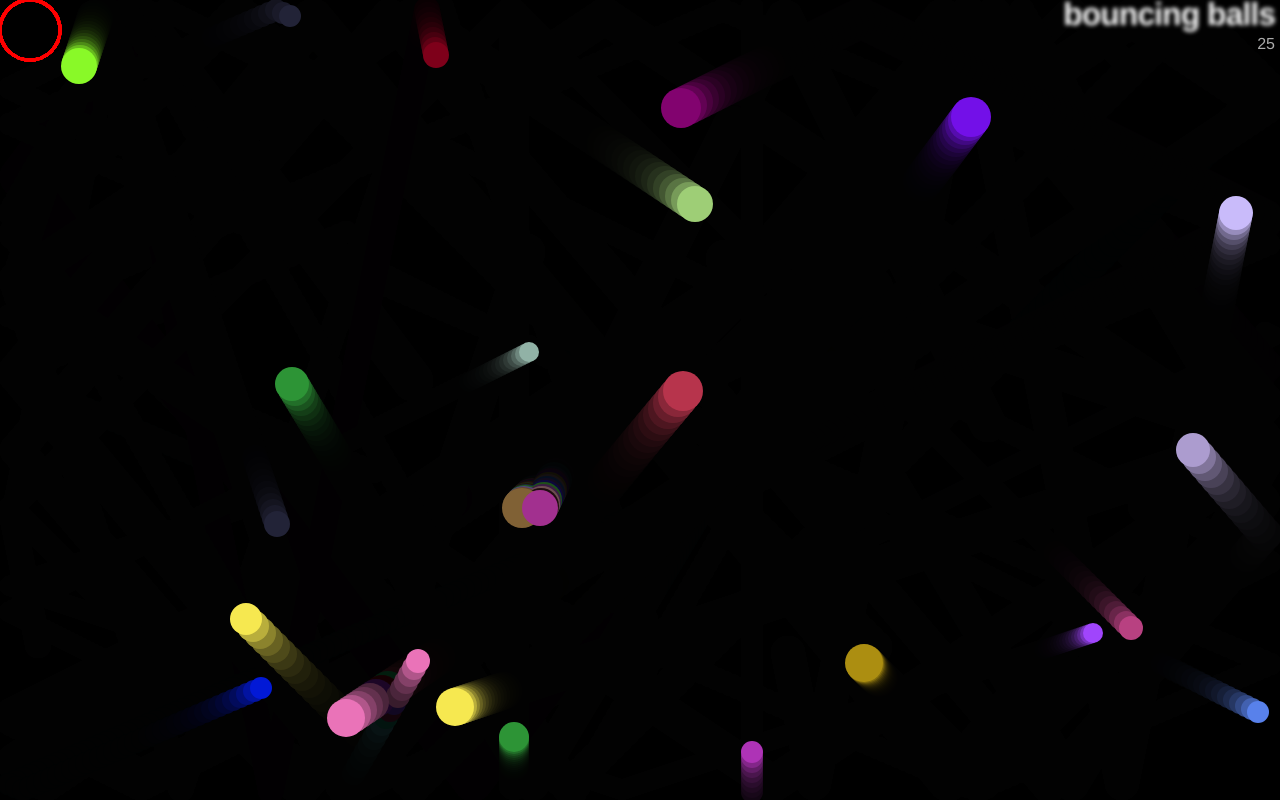
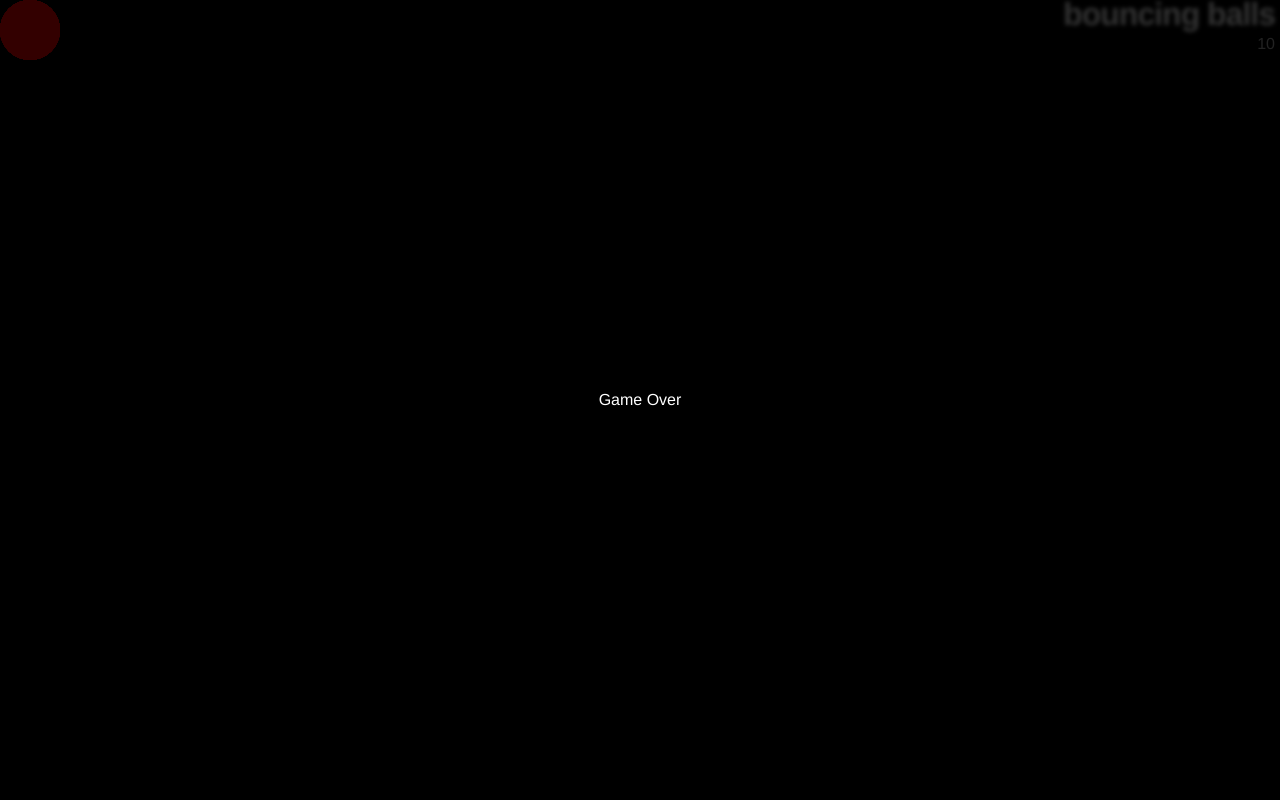
Before and after one commit to GuilhermeAGouveia/oo-javascript, a website with bundled scripts: page src/assessment/index.html in a window 1280 px wide. Built offline with nearby package versions, Linux system fonts and the light colour scheme.

Commit message:
Add game over

```diff
--- a/src/assessment/index.html
+++ b/src/assessment/index.html
@@ -11,6 +11,7 @@
     <h1>bouncing balls</h1>
     <p>Ola</p>
     <canvas></canvas>
+    <div id="game-over">Game Over</div>
 
     <script type="module" src="main.js" ></script>
   </body>
--- a/src/assessment/main.js
+++ b/src/assessment/main.js
@@ -7,6 +7,7 @@ import { random, randomRGB } from "./utils/index.js";
 
 const canvas = document.querySelector("canvas");
 const ctx = canvas.getContext("2d");
+const gameover = document.querySelector("#game-over")
 
 const width = (canvas.width = window.innerWidth);
 const height = (canvas.height = window.innerHeight);
@@ -22,7 +23,7 @@ const evilCircle = new EvilCircle(30, 30);
 // Animating the ball
 const balls = [];
 
-while (balls.length < 25) {
+while (balls.length < 10) {
   const size = random(10, 20);
   const ball = new Ball(
     // ball position always drawn at least one ball width
@@ -53,13 +54,24 @@ function render() {
 
     evilCircle.draw(ctx);
     evilCircle.checkBounds(width, height);
-    evilCircle.collisionDetect(balls, () =>  counter.decrement())
+    evilCircle.collisionDetect(balls, () =>  gameOver())
   }
 
   //requestAnimationFrame(loop);
 }
 
-let fps = 60;
+function cleanBalls() {
+  for (const ball of balls) {
+    ball.exists = false;
+  }
+}
+
+function gameOver(){
+  cleanBalls();
+  gameover.style.display = "flex";
+}
+
+let fps = 120;
 const loop = () => setInterval(render, 1000 / fps);
 
 loop();
--- a/src/assessment/models/EvilCircle.js
+++ b/src/assessment/models/EvilCircle.js
@@ -5,31 +5,23 @@ class EvilCircle extends Shape {
     super(x, y, 20, 20);
     this.color = "red";
     this.size = 30;
+    this.life = false;
 
-    window.addEventListener('keydown', (e) => {
-        switch(e.key) {
-          case 'a':
-            this.x -= this.velX;
-            break;
-          case 'd':
-            this.x += this.velX;
-            break;
-          case 'w':
-            this.y -= this.velY;
-            break;
-          case 's':
-            this.y += this.velY;
-            break;
-        }
+    setTimeout(() => this.life = true, 2000);
+
+    window.addEventListener('mousemove', (e) => {
+      const {x, y} = e
+      this.x = x;
+      this.y = y;
       });
   }
 
   draw(ctx) {
     ctx.beginPath();
     ctx.lineWidth = 3;
-    ctx.strokeStyle = this.color;
+    ctx.fillStyle = this.color;
     ctx.arc(this.x, this.y, this.size, 0, 2 * Math.PI);
-    ctx.stroke();
+    ctx.fill();
   }
 
   checkBounds(screenWidth, screenHeight) {
@@ -53,7 +45,7 @@ class EvilCircle extends Shape {
 
   collisionDetect(balls, collisionDetectAction) {
     for (const ball of balls) {
-      if (ball.exists) {
+      if (ball.exists && this.life) {
         const dx = this.x - ball.x;
         const dy = this.y - ball.y;
         const distance = Math.sqrt(dx * dx + dy * dy);
--- a/src/assessment/style.css
+++ b/src/assessment/style.css
@@ -1,6 +1,7 @@
 html,
 body {
   margin: 0;
+  cursor: none;
 }
 
 html {
@@ -32,3 +33,16 @@ p {
   right: 5px;
   color: #aaa;
 }
+
+#game-over {
+  position: absolute;
+  top: 0;
+  left: 0;
+  width: 100vw;
+  height: 100vh;
+  background: rgba(0, 0, 0, 0.8);
+  display: none;
+  justify-content: center;
+  align-items: center;
+  color: white;
+}
--- a/src/assessment/utils/index.js
+++ b/src/assessment/utils/index.js
@@ -1,7 +1,7 @@
 // function to generate random number
 
 function random(min, max) {
-  const num = Math.floor(Math.random() * (max - min + 1)) + min;
+  const num = Math.floor(Math.random() * (max - min + 1)) + min + 1;
   return num;
 }
 
```
